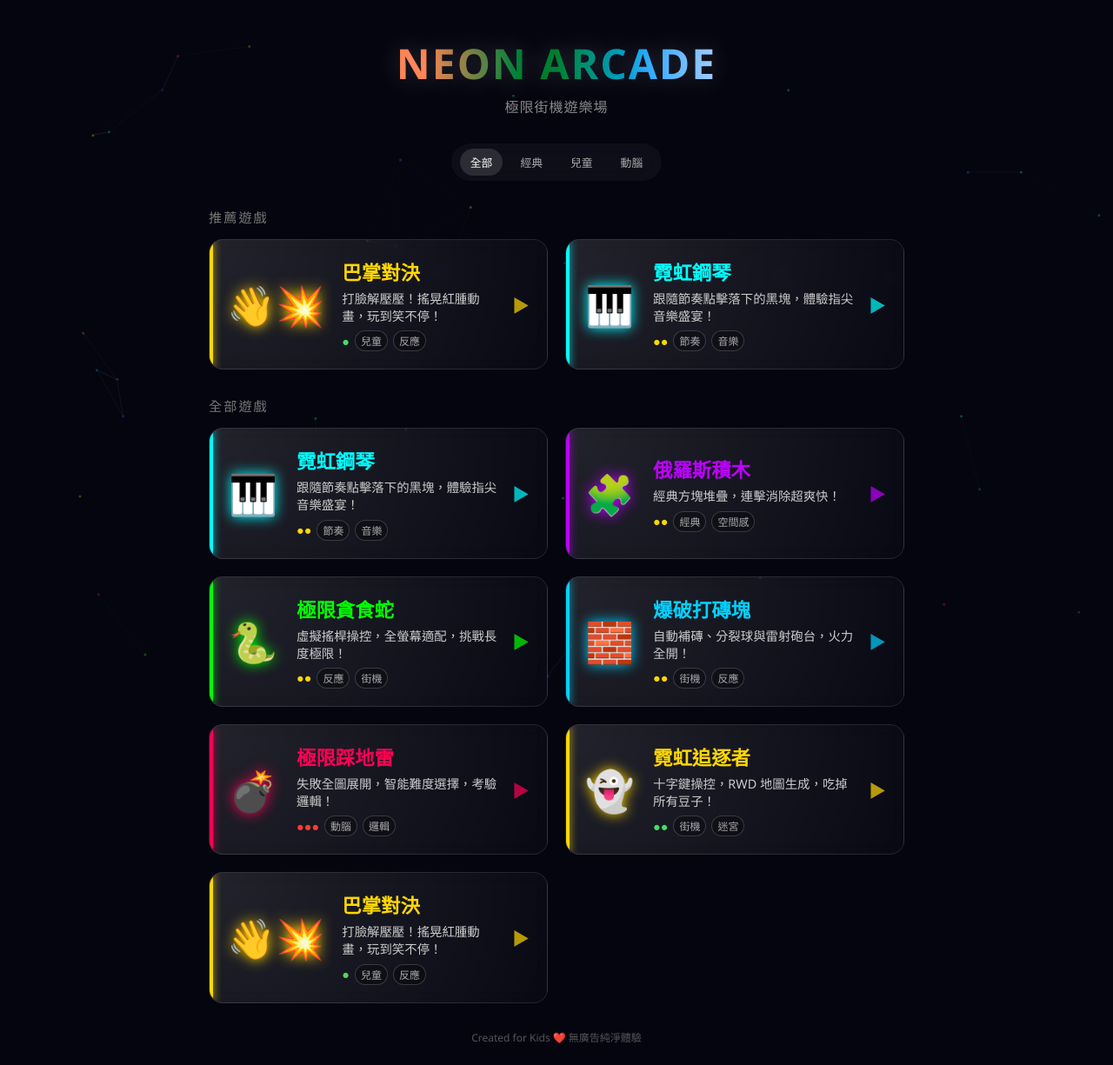
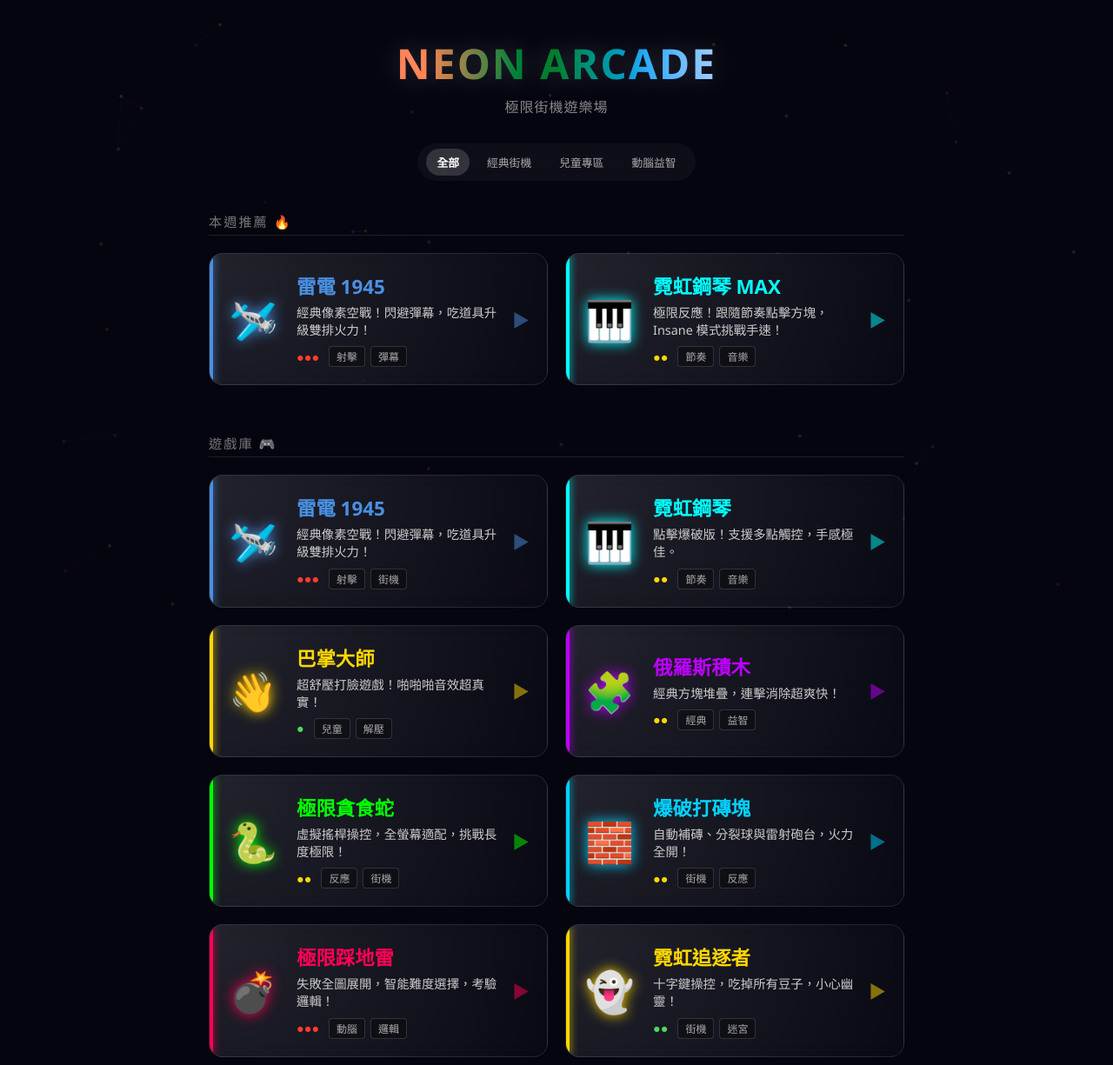
Before and after one commit to Enigma1614/my-cube, a plain HTML site: page index.html in a window 1280 px wide. Shown: the top 1225 px of the page at 87% size. Drawn offline with Linux system fonts and the light colour scheme.

Commit message:
Update index.html

```diff
--- a/index.html
+++ b/index.html
@@ -60,6 +60,8 @@
             border-radius: 999px;
             background: rgba(255,255,255,0.04);
             backdrop-filter: blur(10px);
+            flex-wrap: wrap;
+            justify-content: center;
         }
         .cat-btn {
             border: none;
@@ -69,22 +71,27 @@
             padding: 6px 12px;
             border-radius: 999px;
             cursor: pointer;
+            transition: 0.2s;
         }
+        .cat-btn:hover { color: #fff; background: rgba(255,255,255,0.05); }
         .cat-btn.active {
-            background: rgba(255,255,255,0.12);
+            background: rgba(255,255,255,0.15);
             color: #fff;
+            font-weight: bold;
         }
 
         /* 區塊標題 */
         .menu-section-title {
             width: 90%;
             max-width: 800px;
-            margin-top: 20px;
-            margin-bottom: 5px;
+            margin-top: 25px;
+            margin-bottom: 10px;
             font-size: 0.95rem;
             letter-spacing: 2px;
             text-transform: uppercase;
             color: #777;
+            border-bottom: 1px solid rgba(255,255,255,0.1);
+            padding-bottom: 5px;
         }
 
         /* 遊戲列表容器 */
@@ -94,7 +101,7 @@
             gap: 20px;
             width: 90%;
             max-width: 800px;
-            padding: 10px 0 10px;
+            padding: 10px 0 30px;
             z-index: 10;
         }
 
@@ -147,33 +154,36 @@
 
         /* 難度＋標籤 meta 區 */
         .meta {
-            margin-top: 6px;
+            margin-top: 8px;
             font-size: 0.75rem;
             display: flex;
             align-items: center;
             gap: 6px;
             color: #aaa;
+            flex-wrap: wrap;
         }
         .difficulty {
             font-size: 0.9rem;
+            margin-right: 5px;
         }
-        .difficulty.easy { color: #4cd964; }    /* 綠：簡單 */
-        .difficulty.normal { color: #ffd700; }  /* 黃：普通 */
-        .difficulty.hard { color: #ff3b30; }    /* 紅：困難 */
+        .difficulty.easy { color: #4cd964; }    /* 綠 */
+        .difficulty.normal { color: #ffd700; }  /* 黃 */
+        .difficulty.hard { color: #ff3b30; }    /* 紅 */
+
         .tag {
-            padding: 2px 6px;
-            border-radius: 999px;
-            border: 1px solid rgba(255,255,255,0.18);
+            padding: 2px 8px;
+            border-radius: 4px;
+            border: 1px solid rgba(255,255,255,0.15);
             background: rgba(0,0,0,0.3);
         }
 
         /* 手機箭頭提示 */
         .game-card::after {
-            content: '▶'; color: var(--theme); font-size: 20px; margin-left: 10px; opacity: 0.7;
+            content: '▶'; color: var(--theme); font-size: 20px; margin-left: 10px; opacity: 0.5;
         }
 
         footer {
-            margin-top: auto; padding: 20px;
+            margin-top: auto; padding: 30px;
             color: #555; font-size: 12px; text-align: center;
         }
 
@@ -200,24 +210,24 @@
 
         <div class="category-bar">
             <button class="cat-btn active" data-cat="all">全部</button>
-            <button class="cat-btn" data-cat="classic">經典</button>
-            <button class="cat-btn" data-cat="kids">兒童</button>
-            <button class="cat-btn" data-cat="brain">動腦</button>
+            <button class="cat-btn" data-cat="classic">經典街機</button>
+            <button class="cat-btn" data-cat="kids">兒童專區</button>
+            <button class="cat-btn" data-cat="brain">動腦益智</button>
         </div>
     </header>
 
-    <div class="menu-section-title">推薦遊戲</div>
+    <div class="menu-section-title">本週推薦 🔥</div>
     <div class="menu-container" id="featured-list">
 
-        <a href="slap.html" class="game-card" style="--theme: #ffd700;" data-cat="kids">
-            <div class="icon">👋💥</div>
+        <a href="skyace.html" class="game-card" style="--theme: #4a90e2;" data-cat="classic">
+            <div class="icon">🛩️</div>
             <div class="info">
-                <div class="game-title">巴掌對決</div>
-                <div class="game-desc">打臉解壓壓！搖晃紅腫動畫，玩到笑不停！</div>
+                <div class="game-title">雷電 1945</div>
+                <div class="game-desc">經典像素空戰！閃避彈幕，吃道具升級雙排火力！</div>
                 <div class="meta">
-                    <span class="difficulty easy">●</span>
-                    <span class="tag">兒童</span>
-                    <span class="tag">反應</span>
+                    <span class="difficulty hard">●●●</span>
+                    <span class="tag">射擊</span>
+                    <span class="tag">彈幕</span>
                 </div>
             </div>
         </a>
@@ -225,8 +235,8 @@
         <a href="piano.html" class="game-card" style="--theme: #00ffff;" data-cat="classic kids">
             <div class="icon">🎹</div>
             <div class="info">
-                <div class="game-title">霓虹鋼琴</div>
-                <div class="game-desc">跟隨節奏點擊落下的黑塊，體驗指尖音樂盛宴！</div>
+                <div class="game-title">霓虹鋼琴 MAX</div>
+                <div class="game-desc">極限反應！跟隨節奏點擊方塊，Insane 模式挑戰手速！</div>
                 <div class="meta">
                     <span class="difficulty normal">●●</span>
                     <span class="tag">節奏</span>
@@ -237,18 +247,44 @@
 
     </div>
 
-    <div class="menu-section-title">全部遊戲</div>
+    <div class="menu-section-title">遊戲庫 🎮</div>
     <div class="menu-container" id="all-list">
+
+        <a href="skyace.html" class="game-card" style="--theme: #4a90e2;" data-cat="classic">
+            <div class="icon">🛩️</div>
+            <div class="info">
+                <div class="game-title">雷電 1945</div>
+                <div class="game-desc">經典像素空戰！閃避彈幕，吃道具升級雙排火力！</div>
+                <div class="meta">
+                    <span class="difficulty hard">●●●</span>
+                    <span class="tag">射擊</span>
+                    <span class="tag">街機</span>
+                </div>
+            </div>
+        </a>
 
         <a href="piano.html" class="game-card" style="--theme: #00ffff;" data-cat="classic kids">
             <div class="icon">🎹</div>
             <div class="info">
                 <div class="game-title">霓虹鋼琴</div>
-                <div class="game-desc">跟隨節奏點擊落下的黑塊，體驗指尖音樂盛宴！</div>
+                <div class="game-desc">點擊爆破版！支援多點觸控，手感極佳。</div>
                 <div class="meta">
                     <span class="difficulty normal">●●</span>
                     <span class="tag">節奏</span>
                     <span class="tag">音樂</span>
+                </div>
+            </div>
+        </a>
+
+        <a href="slap.html" class="game-card" style="--theme: #ffd700;" data-cat="kids">
+            <div class="icon">👋</div>
+            <div class="info">
+                <div class="game-title">巴掌大師</div>
+                <div class="game-desc">超舒壓打臉遊戲！啪啪啪音效超真實！</div>
+                <div class="meta">
+                    <span class="difficulty easy">●</span>
+                    <span class="tag">兒童</span>
+                    <span class="tag">解壓</span>
                 </div>
             </div>
         </a>
@@ -261,7 +297,7 @@
                 <div class="meta">
                     <span class="difficulty normal">●●</span>
                     <span class="tag">經典</span>
-                    <span class="tag">空間感</span>
+                    <span class="tag">益智</span>
                 </div>
             </div>
         </a>
@@ -309,7 +345,7 @@
             <div class="icon">👻</div>
             <div class="info">
                 <div class="game-title">霓虹追逐者</div>
-                <div class="game-desc">十字鍵操控，RWD 地圖生成，吃掉所有豆子！</div>
+                <div class="game-desc">十字鍵操控，吃掉所有豆子，小心幽靈！</div>
                 <div class="meta">
                     <span class="difficulty easy">●●</span>
                     <span class="tag">街機</span>
@@ -318,22 +354,9 @@
             </div>
         </a>
 
-        <a href="slap.html" class="game-card" style="--theme: #ffd700;" data-cat="kids">
-            <div class="icon">👋💥</div>
-            <div class="info">
-                <div class="game-title">巴掌對決</div>
-                <div class="game-desc">打臉解壓壓！搖晃紅腫動畫，玩到笑不停！</div>
-                <div class="meta">
-                    <span class="difficulty easy">●</span>
-                    <span class="tag">兒童</span>
-                    <span class="tag">反應</span>
-                </div>
-            </div>
-        </a>
-
     </div>
 
-    <footer>Created for Kids ❤️ 無廣告純淨體驗</footer>
+    <footer>Created for Fun ❤️ 無廣告純淨體驗</footer>
 
     <script>
         // 背景粒子動畫
@@ -349,8 +372,8 @@
             constructor() { this.reset(); }
             reset() {
                 this.x = Math.random() * w; this.y = Math.random() * h;
-                this.vx = (Math.random() - 0.5); this.vy = (Math.random() - 0.5);
-                this.color = `hsla(${Math.random()*360}, 70%, 50%, 0.3)`;
+                this.vx = (Math.random() - 0.5) * 0.5; this.vy = (Math.random() - 0.5) * 0.5;
+                this.color = `hsla(${Math.random()*360}, 70%, 50%, 0.15)`;
             }
             update() {
                 this.x += this.vx; this.y += this.vy;
@@ -358,21 +381,22 @@
             }
             draw() {
                 ctx.fillStyle = this.color; ctx.beginPath();
-                ctx.arc(this.x, this.y, 1.5, 0, Math.PI*2); ctx.fill();
+                ctx.arc(this.x, this.y, 2, 0, Math.PI*2); ctx.fill();
             }
         }
 
-        for(let i=0; i<40; i++) particles.push(new P());
+        for(let i=0; i<50; i++) particles.push(new P());
 
         function loop() {
             ctx.clearRect(0, 0, w, h);
             for(let i=0; i<particles.length; i++) {
                 let p1 = particles[i]; p1.update(); p1.draw();
+                // 連線效果
                 for(let j=i+1; j<particles.length; j++) {
                     let p2 = particles[j];
                     let d = Math.hypot(p1.x-p2.x, p1.y-p2.y);
-                    if(d < 120) {
-                        ctx.strokeStyle = `rgba(255,255,255,${(1-d/120)*0.1})`;
+                    if(d < 100) {
+                        ctx.strokeStyle = `rgba(255,255,255,${(1-d/100)*0.05})`;
                         ctx.beginPath(); ctx.moveTo(p1.x, p1.y); ctx.lineTo(p2.x, p2.y); ctx.stroke();
                     }
                 }
@@ -381,13 +405,14 @@
         }
         loop();
 
-        // 分類過濾邏輯 (全部 / 經典 / 兒童 / 動腦)
+        // 分類過濾邏輯
         const catButtons = document.querySelectorAll('.cat-btn');
-        const allCards = document.querySelectorAll('.menu-container#all-list .game-card'); // 只過濾下面那個列表
+        // 注意：我們只過濾 "全部遊戲" 列表，不影響 "推薦遊戲"
+        const allCards = document.querySelectorAll('#all-list .game-card');
 
         catButtons.forEach(btn => {
             btn.addEventListener('click', () => {
-                const cat = btn.dataset.cat;  // all / classic / kids / brain
+                const cat = btn.dataset.cat;
 
                 // 切換 active 樣式
                 catButtons.forEach(b => b.classList.remove('active'));
@@ -397,9 +422,11 @@
                 allCards.forEach(card => {
                     const cardCats = (card.dataset.cat || '').split(' ');
                     if(cat === 'all') {
-                        card.style.display = '';
+                        card.style.display = 'flex'; // 恢復 flex 佈局
                     } else {
-                        card.style.display = cardCats.includes(cat) ? '' : 'none';
+                        // 檢查是否有交集
+                        const hasCat = cardCats.some(c => c === cat);
+                        card.style.display = hasCat ? 'flex' : 'none';
                     }
                 });
             });
```
